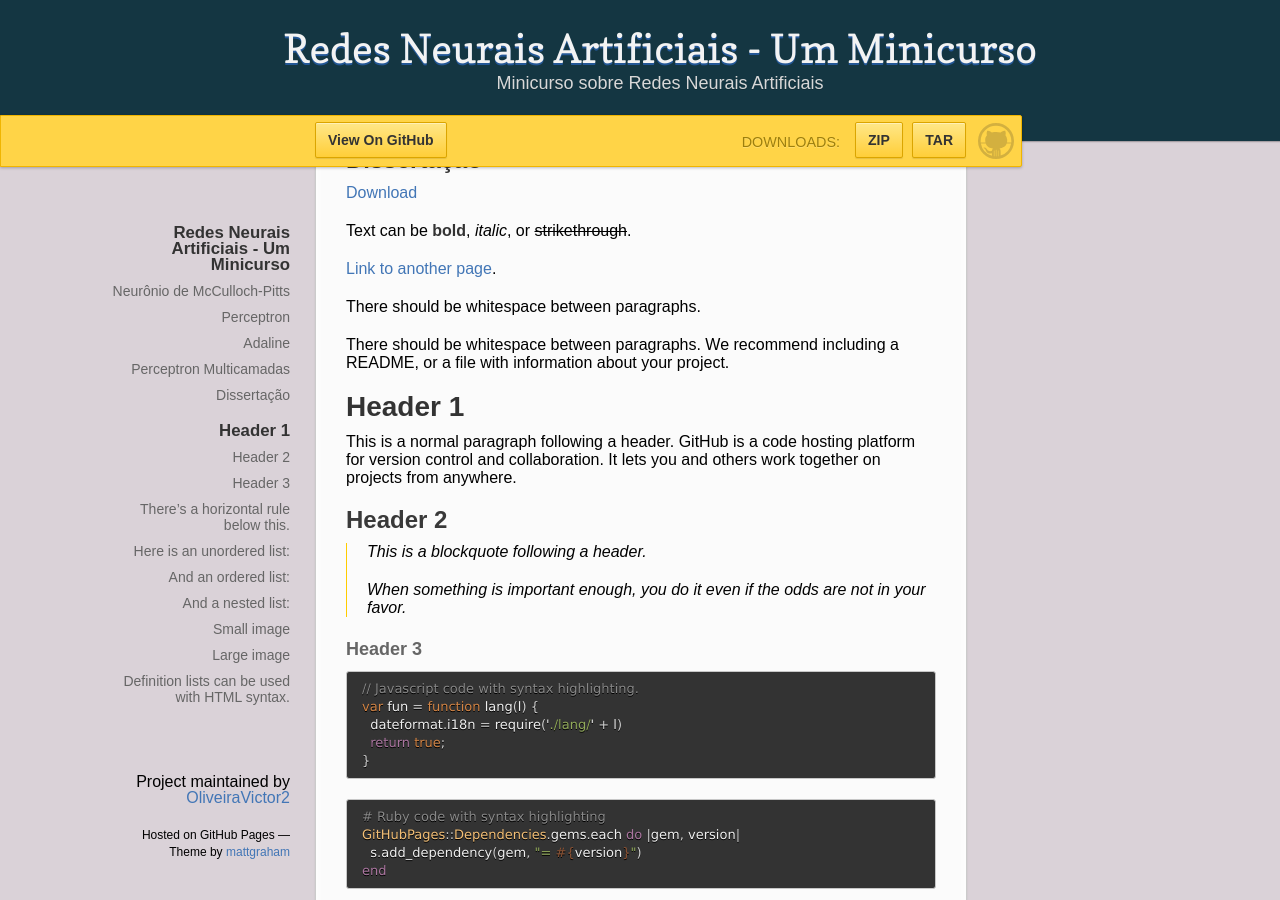
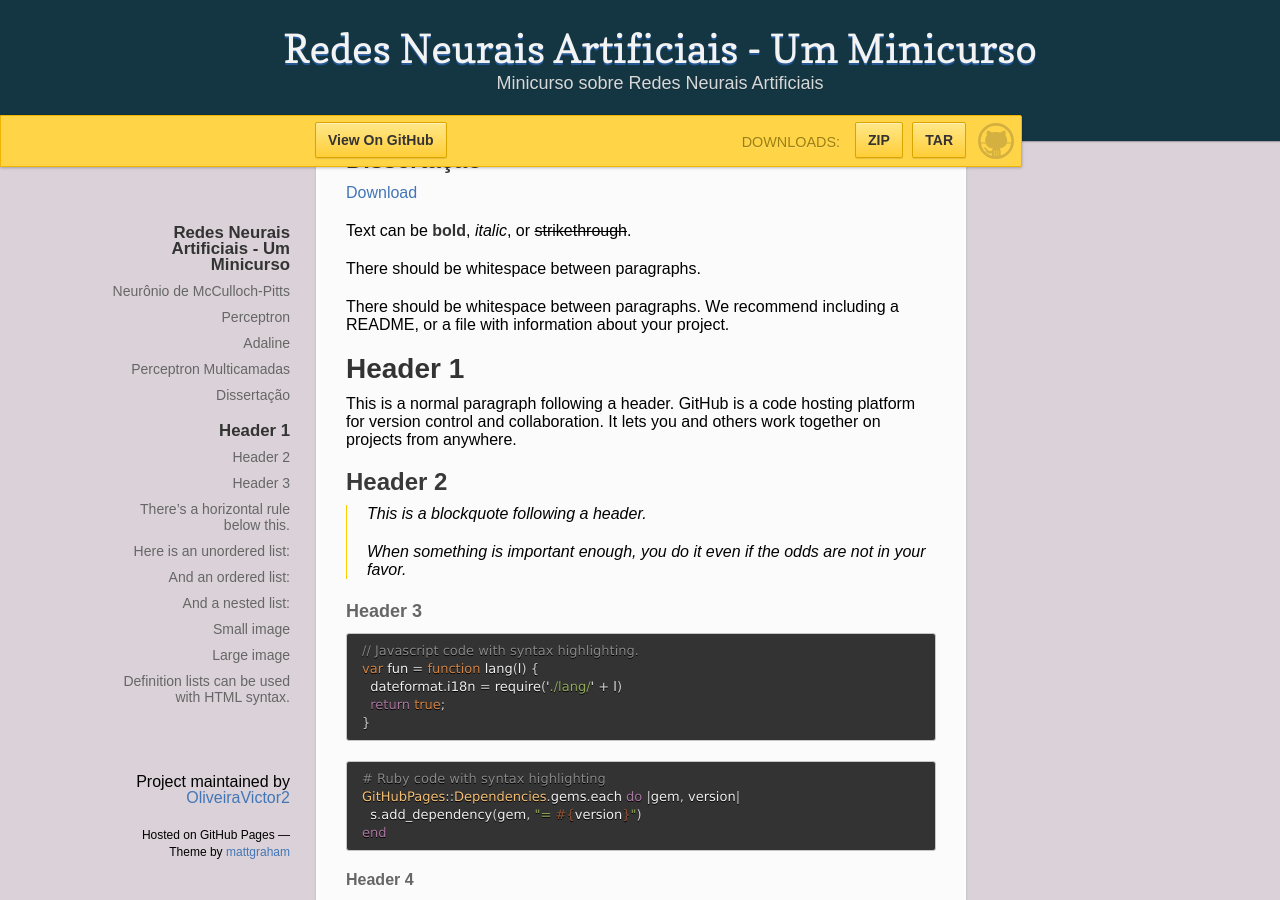
Before and after one commit to OliveiraVictor2/Minicurso_RNAs, a Jekyll site: the page built from index.md, in a window 1280 px wide and 900 px high, scrolled down 634 px. Built offline with Jekyll 4.4.1, drawn with Linux system fonts in a browser that asks for light colours; our own code applies the rules of GitHub Pages for plain Markdown files.

Commit message:
Update index.md

```diff
--- a/index.md
+++ b/index.md
@@ -13,19 +13,19 @@
 ## Neurônio de McCulloch-Pitts
 
 ## Perceptron
-[Perceptron](./per.md)
+[Perceptron](./paginas/per.md)
 ## Adaline
-[Adaline](./ada.md)
+[Adaline](./paginas/ada.md)
 ## Perceptron Multicamadas
-[Perceptron Multicamadas](pmc.md)
+[Perceptron Multicamadas](./paginas/pmc.md)
 
 ## Dissertação
 
-[Download](./dissertação.pdf)
+[Download](./pdf/dissertação.pdf)
 
 Text can be **bold**, _italic_, or ~~strikethrough~~.
 
-[Link to another page](./another-page.html).
+
 
 There should be whitespace between paragraphs.
 
```
